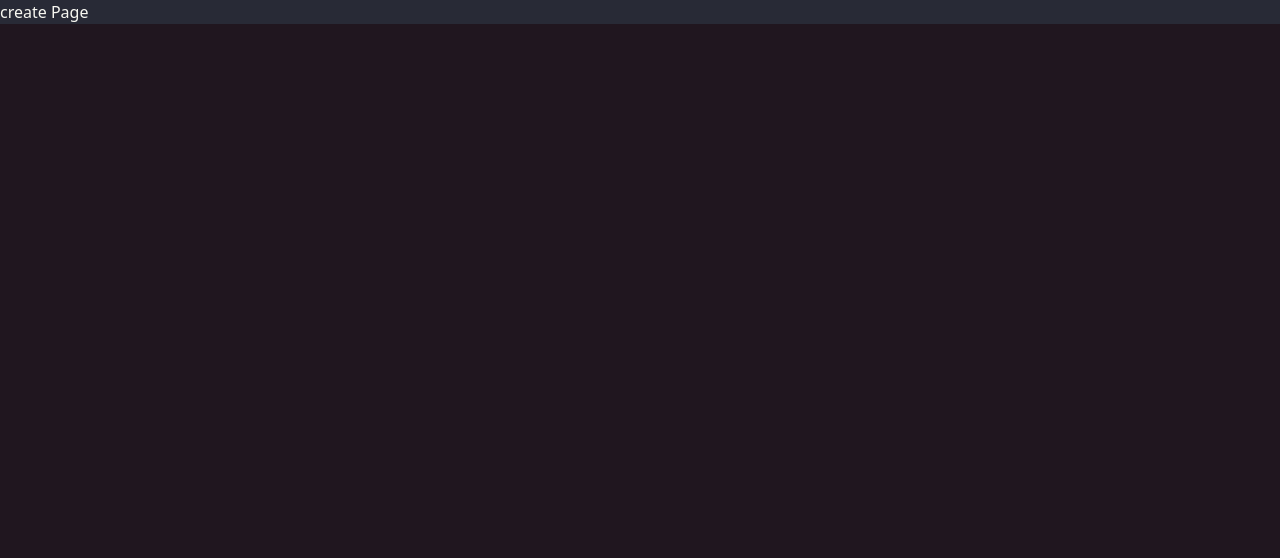
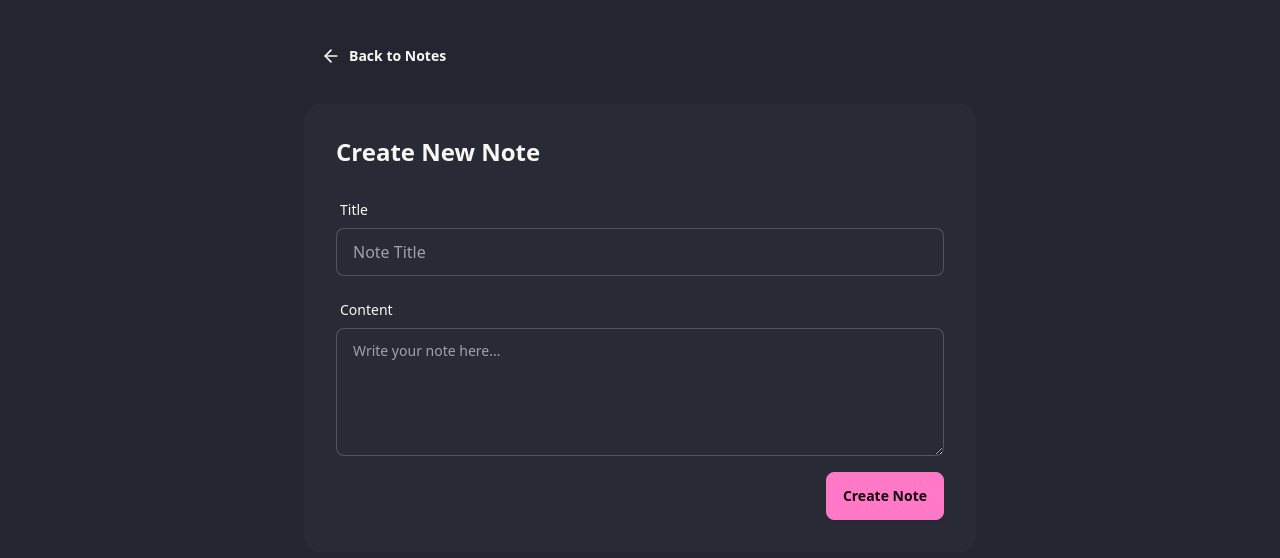
Before and after one commit to Shreejith-19/mern-notebook-app, a React app in the folder frontend/: page /create in a window 1280 px wide. Shown: the top 558 px of the page. Built offline with nearby package versions, Linux system fonts and the light colour scheme; the HTML template or start-up script is replaced by a standard one.

Commit message:
feat: create createPage

```diff
--- a/frontend/src/HomePage.jsx
+++ b/frontend/src/HomePage.jsx
@@ -2,8 +2,8 @@
 import RateLimit from './components/RateLimit'
 import './index.css'
 import { useState, useEffect } from 'react'
-import axios from 'axios'
 import NoteCard from './components/NoteCard'
+import axios from "axios"
 const HomePage = () => {
   const [isRateLimited, setRateLimited] = useState(false)
   const [notes, setNotes] = useState([])//for fetching notes
--- a/frontend/src/pages/CreatePage.jsx
+++ b/frontend/src/pages/CreatePage.jsx
@@ -1,9 +1,75 @@
-import React from 'react'
+import { ArrowLeftIcon } from 'lucide-react'
+import {useState} from 'react'
+import toast from 'react-hot-toast'
+import { Link, useNavigate } from 'react-router-dom'
+import axios from "axios"
+const CreatePage = () => {
+  const [title, setTitle] = useState("")
+  const [content, setContent] = useState("")
+  const [loading, setLoading] = useState(false)
+  const navigate = useNavigate()
+  const handleSubmit = async(e)=>{
+    e.preventDefault()// to prevent refresh on submit
+    if (!title.trim() || !content.trim() ){
+      toast.error("Missing Required Fields")
+      return
+    }
+    setLoading(true)
+    try {
+      await axios.post("http://localhost:5000/api/notes",{
+        title,
+        content
+      })
+      toast.success("Note Created!")
+      navigate("/")
+    } catch (error) {
+      console.log("Error occured")
+      if (error.response.status === 429){
+        toast.error("You are sending too many requests.",{
+          icon:"🚫"
+        })
+      }else{
+        toast.error("Failed to create Note.")
+      }
+    }finally{
+      setLoading(false)
+    }
+  }
+  return (
+    <div className='min-h-screen bg-base-200'>
+      <div className='container mx-auto px-4 py-8'>
+        <div className='max-w-2xl mx-auto'>
+          <Link to = {"/"} className='btn btn-ghost mb-6'>
+          <ArrowLeftIcon className='size-5'/>
+          Back to Notes
+          </Link>
+          <div className='card bg-base-100'>
+            <div className='card-body'>
+              <h2 className='card-title text-2xl mb-4'>Create New Note</h2>
+              <form onSubmit={handleSubmit}>
+                <div className='form-control mb-4'>
+                  <label className='label'>
+                    <span className='label-text'>Title</span>
+                  </label>
+                  <input type = "text" placeholder='Note Title' className='input input-bordered' value={title} onChange={(e)=>setTitle(e.target.value)}></input>
+                </div>
+                <div className='form-control mb-4'>
+                  <label className='label'>
+                    <span className='label-text'>Content</span>
+                  </label>
+                  <textarea placeholder='Write your note here...' className='textarea textarea-bordered h-32' value={content} onChange={(e)=>setContent(e.target.value)}/>
+                </div>
+                <div className='card-actions justify-end'>
+                  <button type = "submit" className='btn btn-primary' disabled = {loading}>
+                    {loading? "Creating": "Create Note"}
+                  </button>
+                </div>
+              </form>
+            </div>
+          </div>
+        </div>
+      </div>
 
-const CreatePage = () => {
-  return (
-    <div data-theme = "dracula">
-      create Page
     </div>
   )
 }
--- a/frontend/tailwind.config.js
+++ b/frontend/tailwind.config.js
@@ -11,6 +11,6 @@
   },
   plugins: [daisyui],
   daisyui:{
-    themes:["coffee", "dracula",]
+    themes:["dracula",]
   },
 }
```
